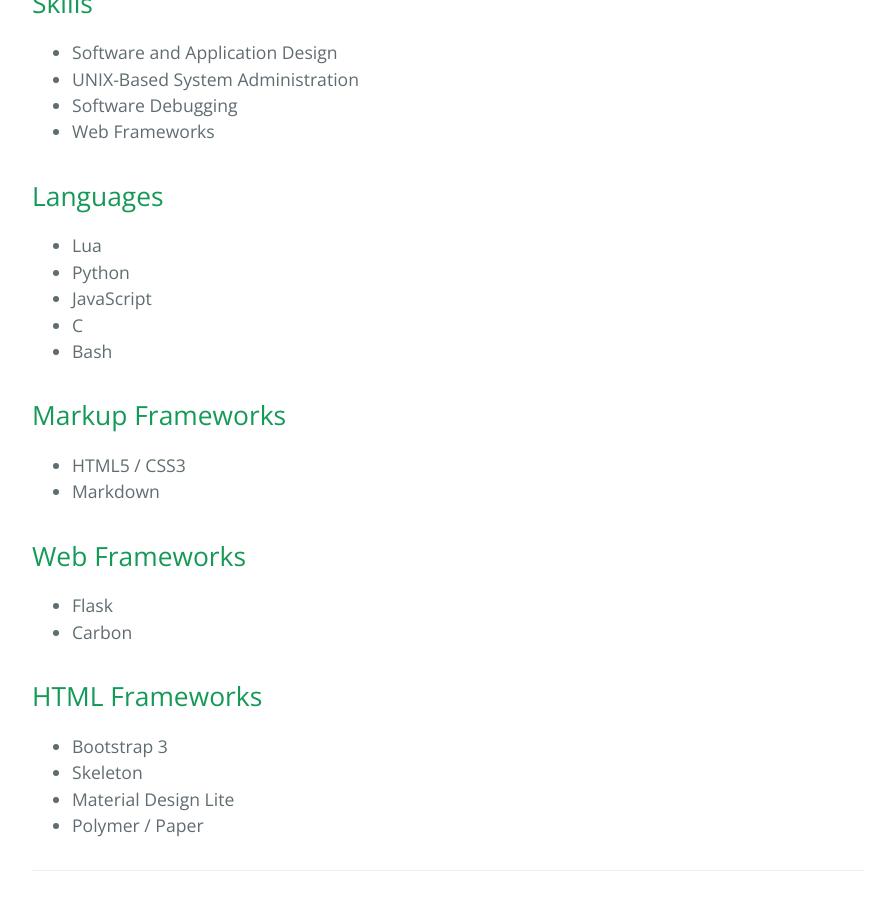
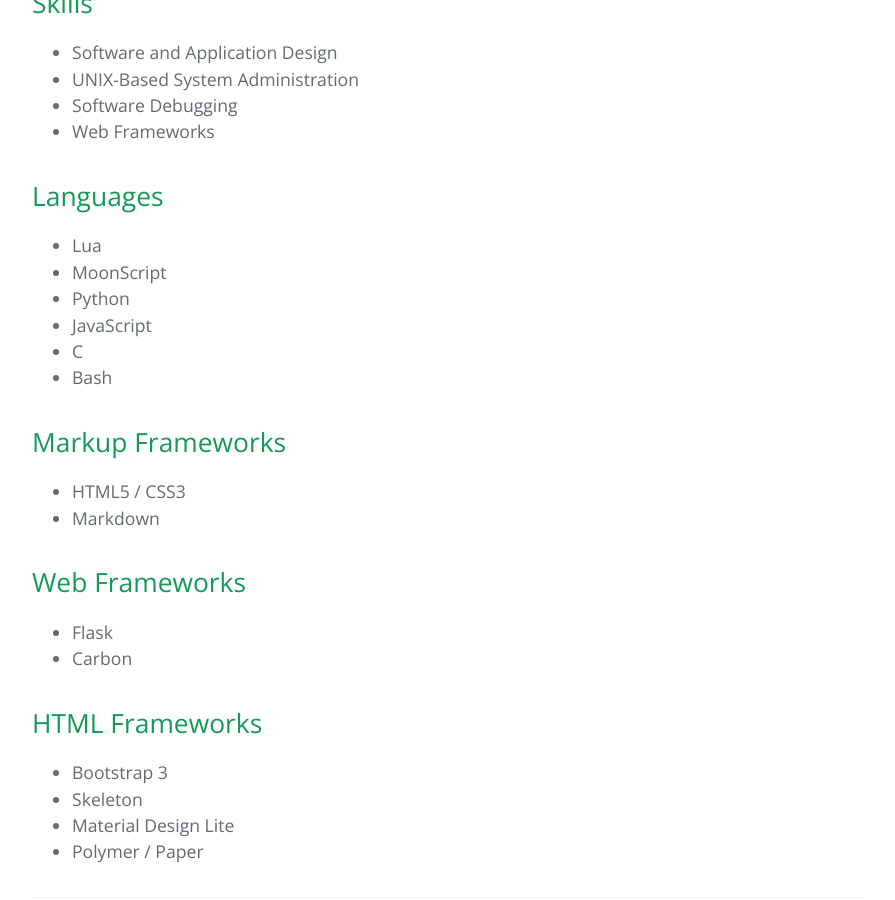
Before and after one commit to ChickenNuggers/ChickenNuggers.github.io, a Jekyll site: the page built from index.md, in a window 1280 px wide and 900 px high, scrolled down 1448 px. Shown: the whole window, without its empty margins (192-1087 px from the left). Built offline with Jekyll 4.4.1, drawn with Linux system fonts in a browser that asks for light colours.

Commit message:
Added MoonScript as a language

```diff
--- a/index.md
+++ b/index.md
@@ -52,6 +52,7 @@
 ## Languages
 
  * Lua
+ * MoonScript
  * Python
  * JavaScript
  * C
```
